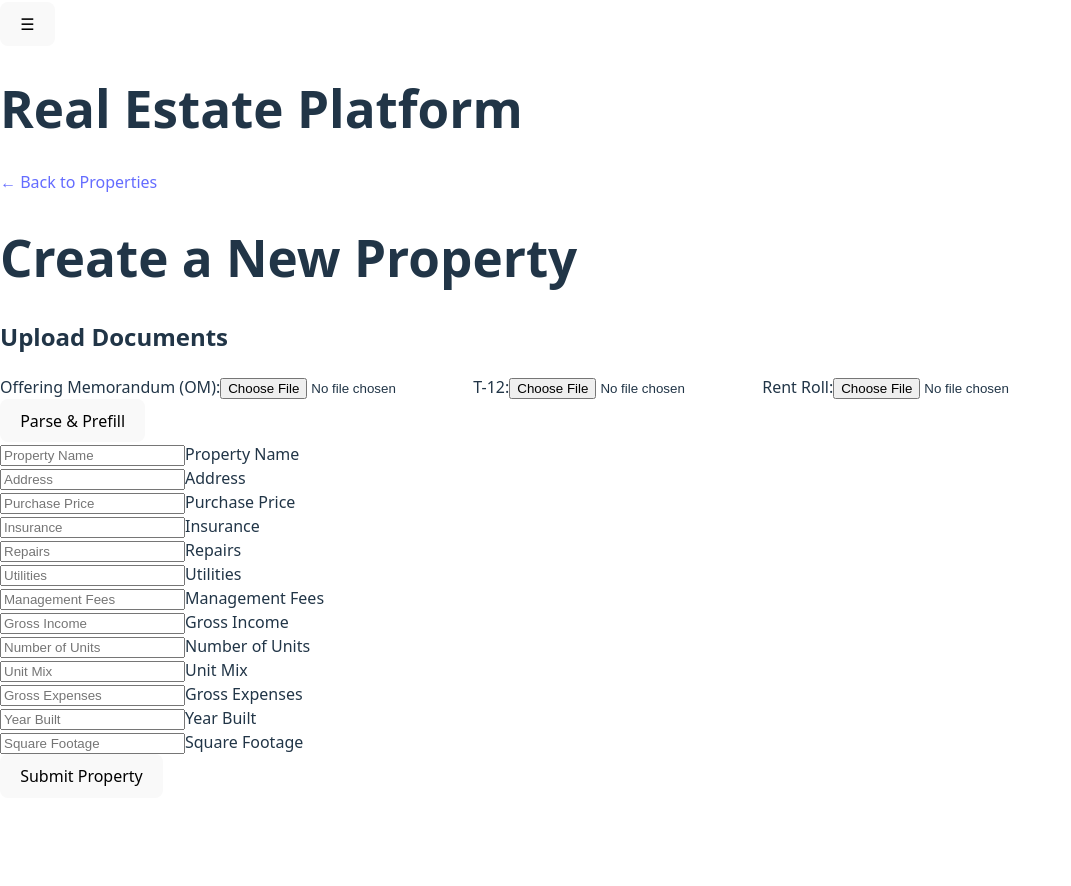
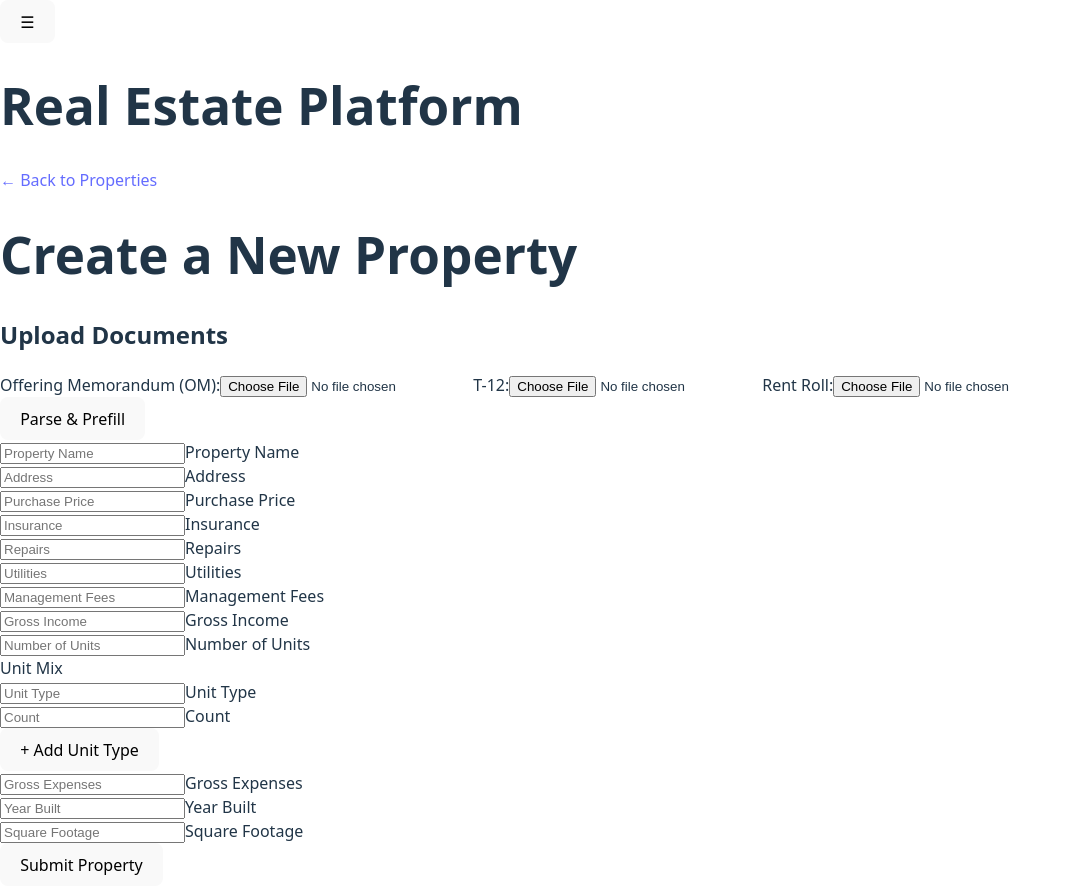
Before and after one commit to Matgtz09/customer-client, a React (Vite) app: page /properties/new in a window 1280 px wide. Shown: the whole page, without its empty margins (0-1071 px from the left). Before the commit the page ends 800 px from the top, so only its background shows below. Built offline with nearby package versions, Linux system fonts and the light colour scheme.

Commit message:
update property create form

```diff
--- a/src/components/CreatePropertyForm.tsx
+++ b/src/components/CreatePropertyForm.tsx
@@ -14,7 +14,7 @@ const CreatePropertyForm = () => {
     management_fees: "",     // OM
     utilities: "",          // OM
     number_of_units: "",      // Rent Roll
-    unit_mix: "",            // Rent Roll (summary)
+    unit_mix: [{ type: "", count: "" }],            // Rent Roll (summary)
     year_built: "",          // OM
     square_footage: "",      // OM
     gross_expenses: "",      // T-12
@@ -31,6 +31,18 @@ const CreatePropertyForm = () => {
       setter(file);
     };
   const navigate = useNavigate();
+
+  const updateUnitMixField = (index: number, field: string, value: string) => {
+    const updated = [...formData.unit_mix];
+    updated[index] = {
+      ...updated[index],
+      [field]: value,
+    };
+    setFormData((prev) => ({
+      ...prev,
+      unit_mix: updated,
+    }));
+  };
 
   const handleParseFiles = async () => {
     const data = new FormData();
@@ -209,12 +221,57 @@ const CreatePropertyForm = () => {
         value={formData.number_of_units}
         onChange={handleInputChange}
       />
-      <FloatingInput
-        name="unit_mix"
-        label="Unit Mix"
-        value={formData.unit_mix}
-        onChange={handleInputChange}
-      />
+      <div className="col-span-full space-y-2">
+  <label className="block font-medium text-gray-700">Unit Mix</label>
+
+  {formData.unit_mix.map((unit, index) => (
+    <div key={index} className="flex flex-col md:flex-row items-center gap-2">
+      <div className="w-full md:w-1/3">
+        <FloatingInput
+          name={`unit_type_${index}`}
+          label="Unit Type"
+          value={unit.type}
+          onChange={(e) => updateUnitMixField(index, "type", e.target.value)}
+        />
+      </div>
+      <div className="w-full md:w-1/4">
+        <FloatingInput
+          name={`unit_count_${index}`}
+          label="Count"
+          type="number"
+          value={unit.count}
+          onChange={(e) => updateUnitMixField(index, "count", e.target.value)}
+        />
+      </div>
+      {formData.unit_mix.length > 1 && (
+        <button
+          type="button"
+          onClick={() => {
+            const updated = [...formData.unit_mix];
+            updated.splice(index, 1);
+            setFormData((prev) => ({ ...prev, unit_mix: updated }));
+          }}
+          className="text-red-600 text-sm hover:underline mt-1 md:mt-5"
+        >
+          Remove
+        </button>
+      )}
+    </div>
+  ))}
+
+  <button
+    type="button"
+    onClick={() =>
+      setFormData((prev) => ({
+        ...prev,
+        unit_mix: [...prev.unit_mix, { type: "", count: "" }],
+      }))
+    }
+    className="text-sm text-blue-600 hover:underline mt-2"
+  >
+    + Add Unit Type
+  </button>
+</div>
       <FloatingInput
         name="gross_expenses"
         label="Gross Expenses"
@@ -250,144 +307,3 @@ const CreatePropertyForm = () => {
 };
 
 export default CreatePropertyForm;
-
-
-
-
-
-
-
-
-
-
-// import { useState } from "react";
-
-// /*************  ✨ Windsurf Command ⭐  *************/
-// /**
-//  * Form to create a new property.
-//  *
-//  * Allows user to upload documents, then uses the API to parse those documents and prefill the form.
-//  * Submits the form to the API to create a new property.
-//  */
-// /*******  b70fa9bc-e7b4-41c3-854d-cbfb57c5d827  *******/
-// const CreatePropertyForm = () => {
-//   const [formData, setFormData] = useState({
-//     name: "",
-//     address: "",
-//     purchase_price: "",
-//     number_of_units: "",
-//   });
-
-//   const [uploadedFiles, setUploadedFiles] = useState<File[]>([]);
-
-//   const handleFileChange = (e: React.ChangeEvent<HTMLInputElement>) => {
-//     const files = e.target.files ? Array.from(e.target.files) : [];
-//     setUploadedFiles(files);
-//   };
-
-//   const handleParseFiles = async () => {
-//     const data = new FormData();
-//     uploadedFiles.forEach((file) => data.append("files[]", file));
-
-//     try {
-//       const res = await fetch("/v1/parse", {
-//         method: "POST",
-//         body: data,
-//       });
-//       const parsed = await res.json();
-
-//       // Fill in form with returned fields
-//       setFormData((prev) => ({
-//         ...prev,
-//         address: parsed.address || prev.address,
-//         purchasePrice: parsed.purchase_price || prev.purchasePrice,
-//         number_of_units: parsed.number_of_units || prev.number_of_units,
-//       }));
-//     } catch (err) {
-//       console.error("Failed to parse files", err);
-//     }
-//   };
-
-//   const handleInputChange = (e: React.ChangeEvent<HTMLInputElement>) => {
-//     const { name, value } = e.target;
-//     setFormData((prev) => ({ ...prev, [name]: value }));
-//   };
-
-//   const handleSubmit = async (e: React.FormEvent) => {
-//     e.preventDefault();
-//     const submissionData = new FormData();
-
-//     Object.entries(formData).forEach(([key, value]) => {
-//       submissionData.append(key, value);
-//     });
-
-//     uploadedFiles.forEach((file) => {
-//       submissionData.append("files[]", file);
-//     });
-
-//     await fetch("/v1/properties", {
-//       method: "POST",
-//       body: submissionData,
-//     });
-
-//     alert("Property submitted!");
-//   };
-
-//   return (
-//     <form onSubmit={handleSubmit} className="space-y-6 bg-white p-6 rounded shadow">
-//       <h2 className="text-xl font-bold">Upload Documents</h2>
-
-//       <input type="file" multiple onChange={handleFileChange} />
-
-//       <button
-//         type="button"
-//         onClick={handleParseFiles}
-//         className="bg-blue-600 text-white px-4 py-2 rounded"
-//       >
-//         Parse & Prefill
-//       </button>
-
-//       <div className="grid grid-cols-1 md:grid-cols-2 gap-4 mt-4">
-//         <input
-//           name="name"
-//           value={formData.name}
-//           onChange={handleInputChange}
-//           placeholder="Property Name"
-//           className="input"
-//         />
-//         <input
-//           name="address"
-//           value={formData.address}
-//           onChange={handleInputChange}
-//           placeholder="Address"
-//           className="input"
-//         />
-//         <input
-//           name="purchasePrice"
-//           value={formData.purchasePrice}
-//           onChange={handleInputChange}
-//           placeholder="Purchase Price"
-//           type="number"
-//           className="input"
-//         />
-//         <input
-//           name="number_of_units"
-//           value={formData.number_of_units}
-//           onChange={handleInputChange}
-//           placeholder="Number of Units"
-//           type="number"
-//           className="input"
-//         />
-//       </div>
-
-//       <button
-//         type="submit"
-//         className="bg-green-600 text-white px-6 py-2 rounded hover:bg-green-700"
-//       >
-//         Submit Property
-//       </button>
-//     </form>
-//   );
-// };
-
-// export default CreatePropertyForm;
```
